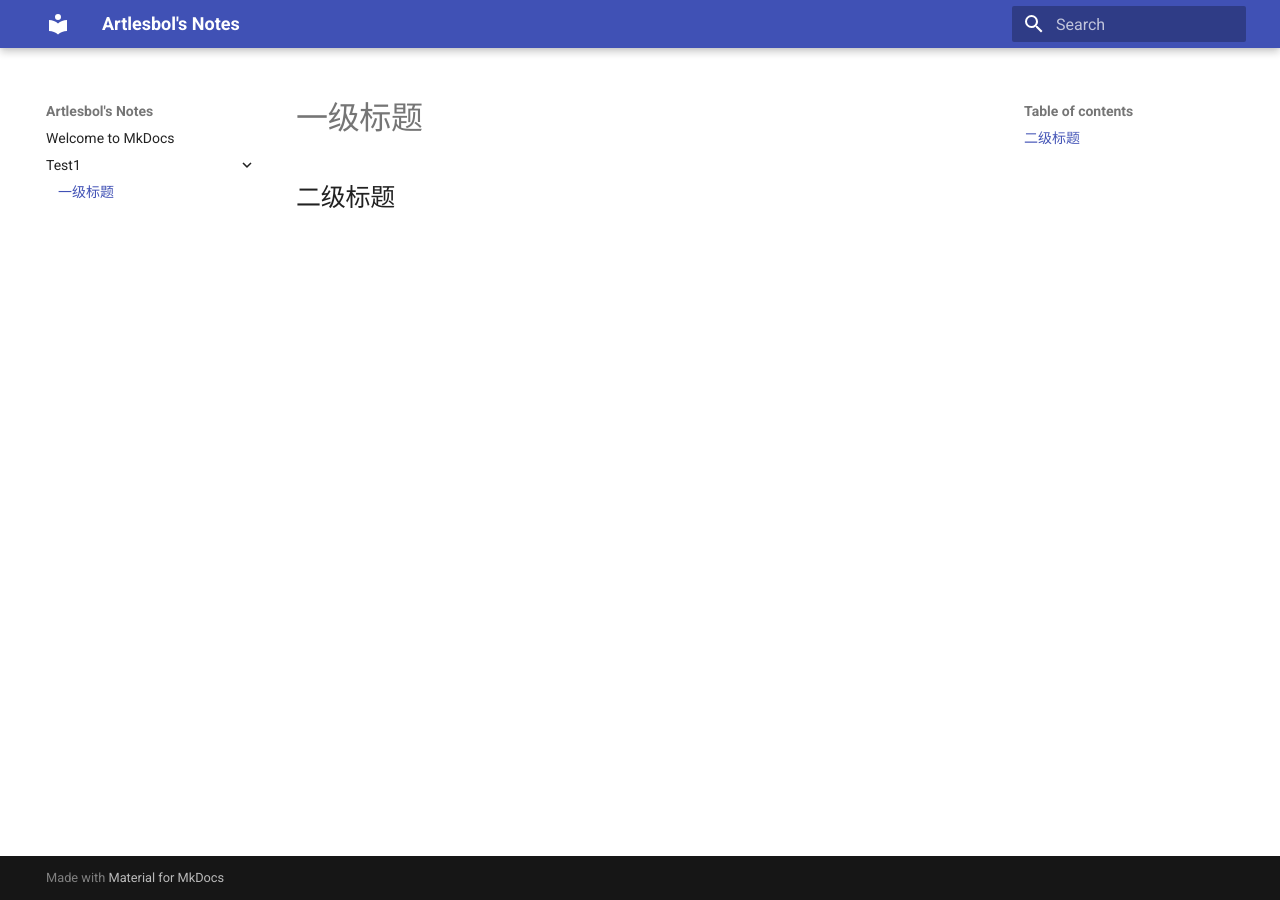
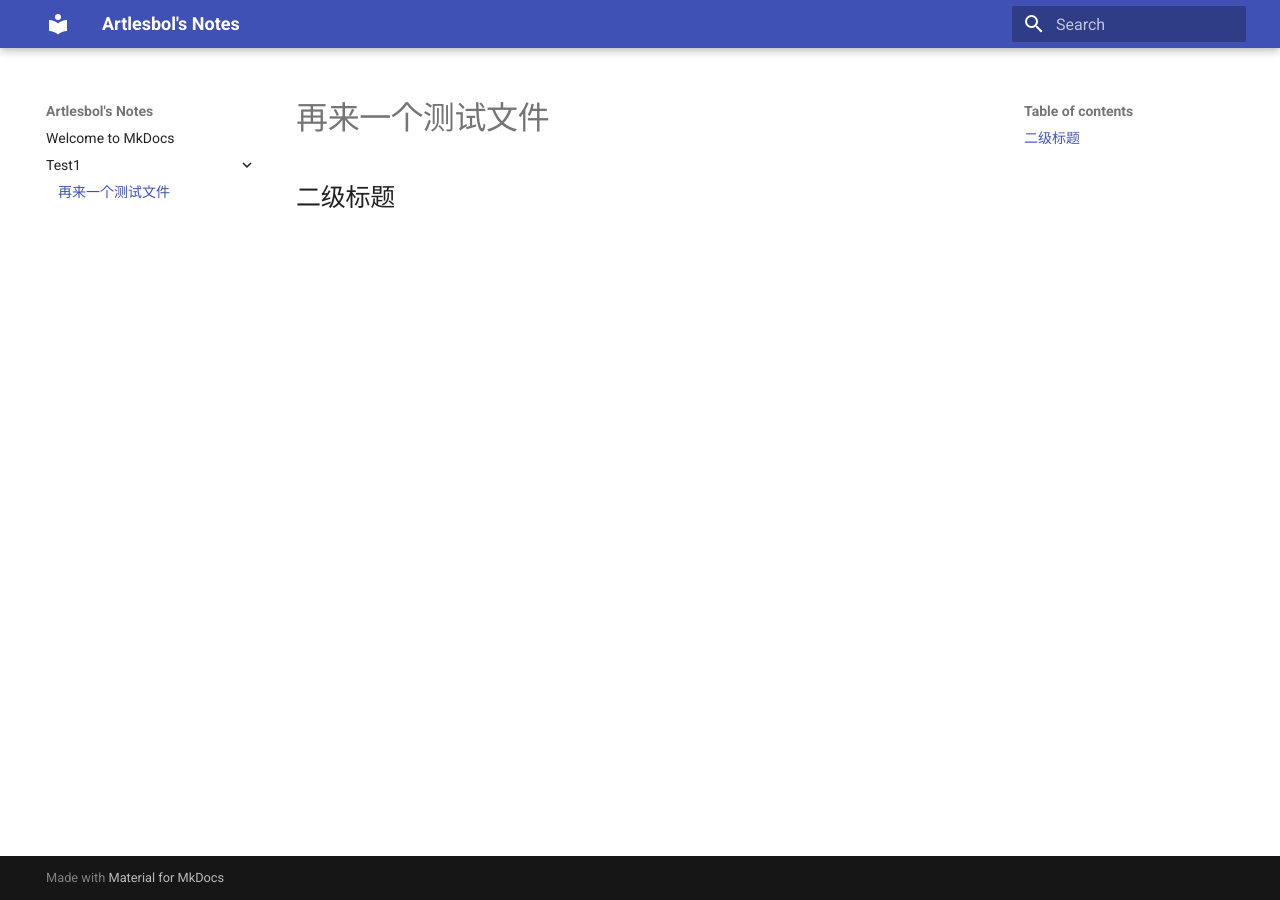
Before and after one commit to Artlesbol/note.artlesbol.github.io, an MkDocs documentation site: the page built from docs/test1/自动发布测试文档1.md, in a window 1280 px wide. Built offline with MkDocs 1.6.1 and Material for MkDocs 9.7.7, drawn with Linux system fonts in a browser that asks for light colours.

Commit message:
[PUBLISHER] Merge #7

```diff
--- a/docs/test1/自动发布测试文档1.md
+++ b/docs/test1/自动发布测试文档1.md
@@ -2,5 +2,5 @@
 folder: test1
 share: "true"
 ---
-# 一级标题
+# 再来一个测试文件
 ## 二级标题
```
